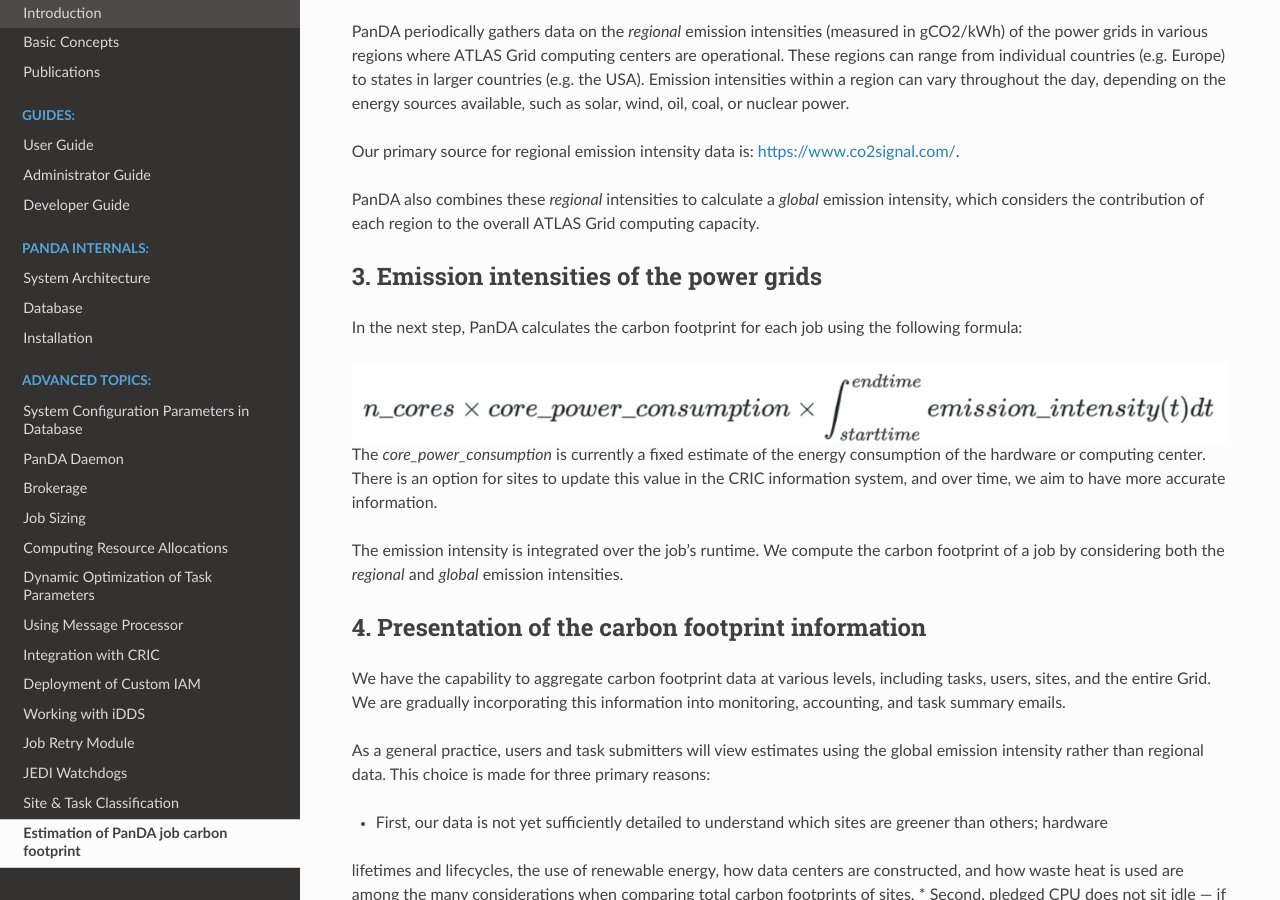
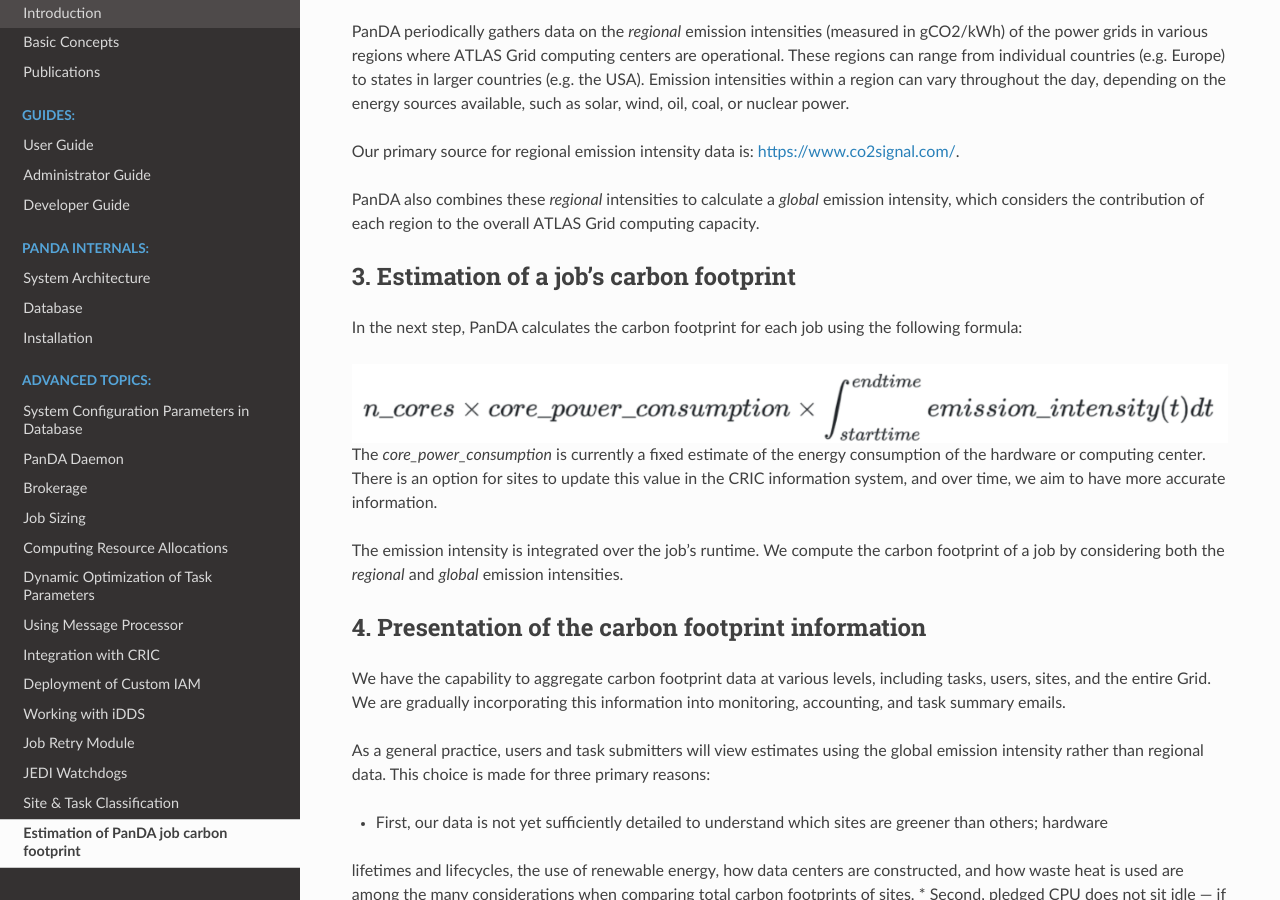
Before and after one commit to PanDAWMS/panda-docs, a Sphinx documentation site: the page built from docs/source/advanced/carbon_footprint.rst, in a window 1280 px wide and 900 px high, scrolled down 828 px. Built offline with Sphinx 7.4.7 and the Read the Docs theme 2.0.0, drawn with Linux system fonts in a browser that asks for light colours; pages that are not in the unit, such as notebooks, are missing from menus.

Commit message:
Typo in title

```diff
--- a/docs/source/advanced/carbon_footprint.rst
+++ b/docs/source/advanced/carbon_footprint.rst
@@ -43,7 +43,7 @@ Our primary source for regional emission intensity data is: https://www.co2signa
 PanDA also combines these *regional* intensities to calculate a *global* emission intensity, which considers the contribution
 of each region to the overall ATLAS Grid computing capacity.
 
-3. Emission intensities of the power grids
+3. Estimation of a job's carbon footprint
 ------------------------------
 
 In the next step, PanDA calculates the carbon footprint for each job using the following formula:
```
